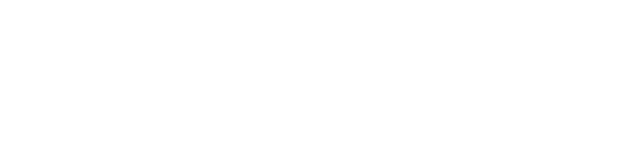
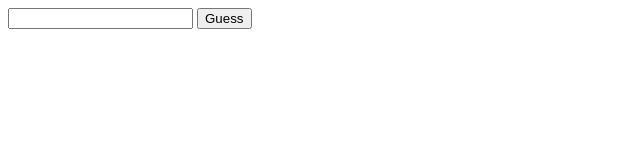
Before and after one commit to liamgcronin/liamgcronin.github.io, a plain HTML site: page index.html in a window 1280 px wide. Shown: the whole page, without its empty margins (0-640 px from the left). Drawn offline with Linux system fonts and the light colour scheme.

Commit message:
simple guess

```diff
--- a/index.html
+++ b/index.html
@@ -1,12 +1,15 @@
-<!DOCTYPE html>
-<html lang="en">
-<head>
-    <meta charset="UTF-8">
-    <meta name="viewport" content="width=device-width, initial-scale=1.0">
-    <meta http-equiv="X-UA-Compatible" content="ie=edge">
-    <title>test 20190728</title>
-</head>
-<body>
-
-</body>
+<html>
+    <body>
+        <input id="iBox">
+        <button onclick="fGuess()">Guess</button>
+        <script>
+            function fGuess(){
+                if (iBox.value == 5){
+                    iBox.value="You win!";
+                }else{
+                    iBox.value="Try again.";
+                }
+            }
+        </script>
+    </body>
 </html>
```
